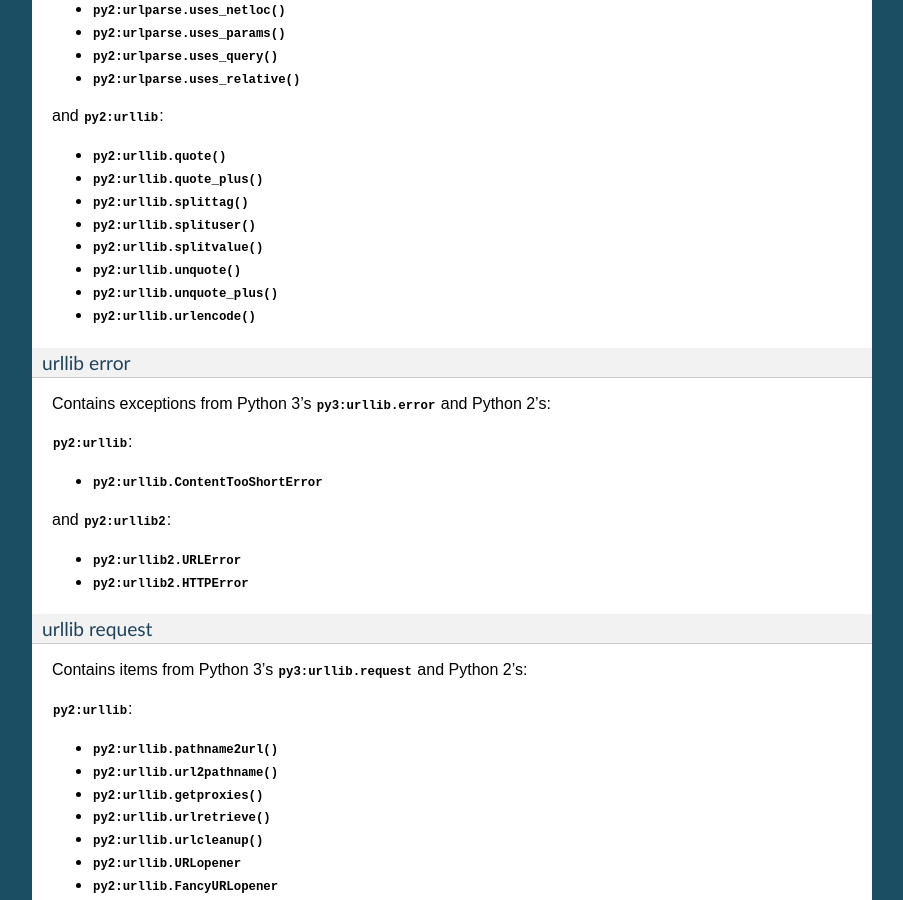
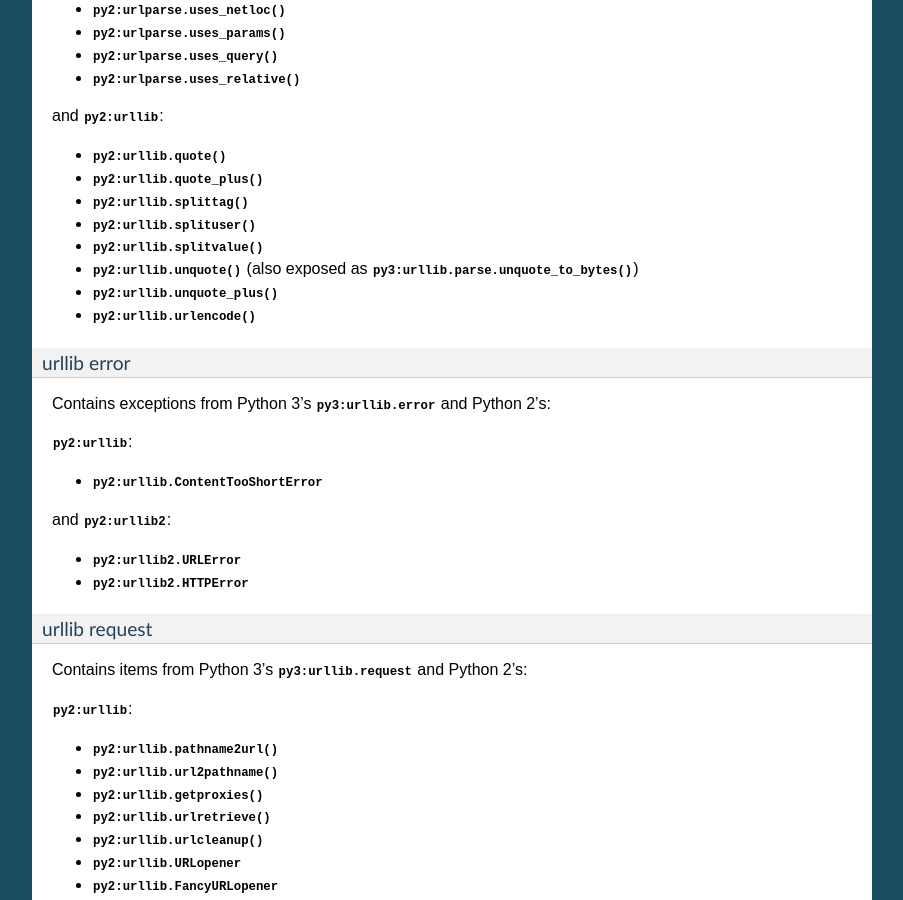
Before and after one commit to benjaminp/six, a Sphinx documentation site: the page built from documentation/index.rst, in a window 1280 px wide and 900 px high, scrolled down 9658 px. Shown: the whole window, without its empty margins (198-1101 px from the left). Built offline with Sphinx 7.4.7, drawn with Linux system fonts in a browser that asks for light colours.

Commit message:
Add documentation

```diff
--- a/documentation/index.rst
+++ b/documentation/index.rst
@@ -718,7 +718,7 @@ and :mod:`py2:urllib`:
 * :func:`py2:urllib.splittag`
 * :func:`py2:urllib.splituser`
 * :func:`py2:urllib.splitvalue`
-* :func:`py2:urllib.unquote`
+* :func:`py2:urllib.unquote` (also exposed as :func:`py3:urllib.parse.unquote_to_bytes`)
 * :func:`py2:urllib.unquote_plus`
 * :func:`py2:urllib.urlencode`
 
```
